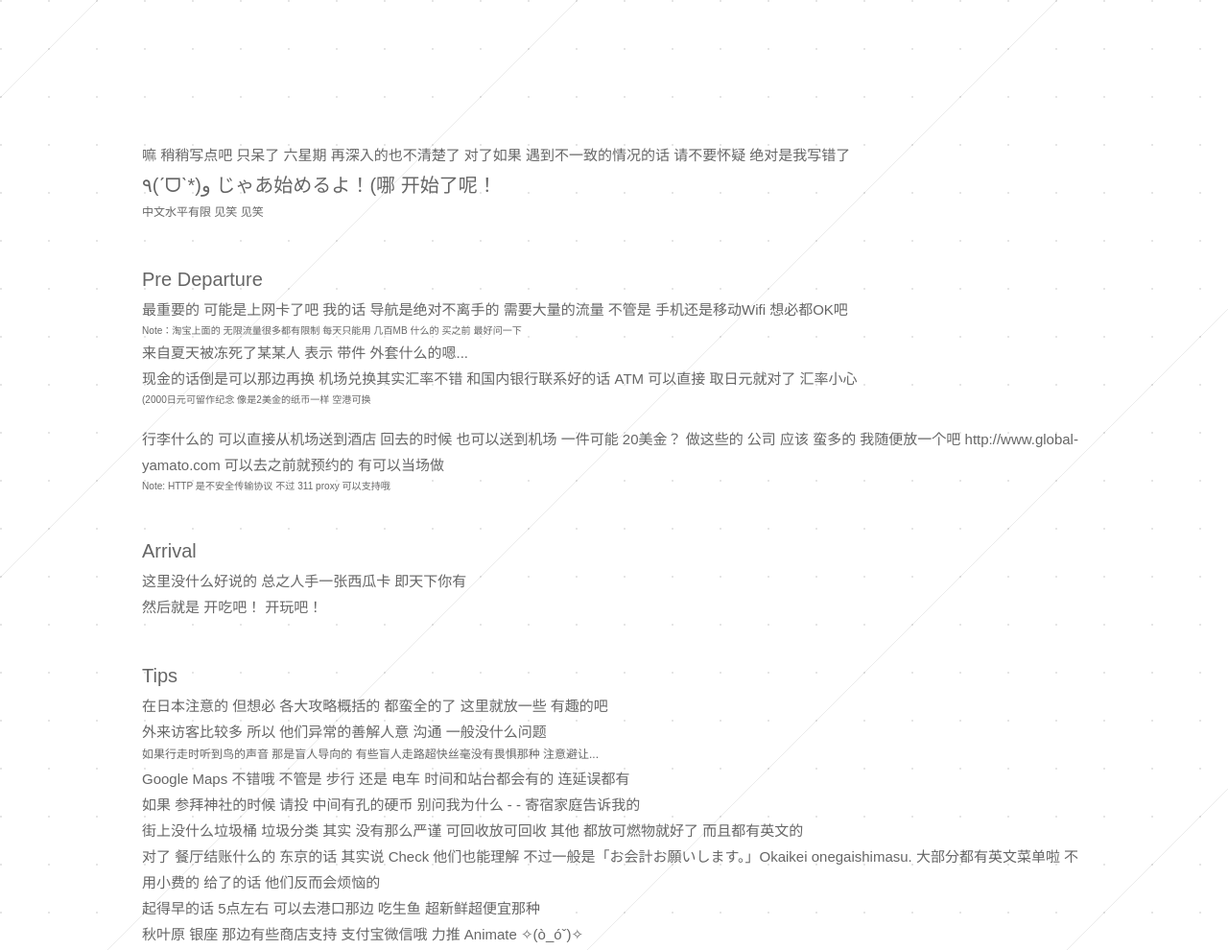
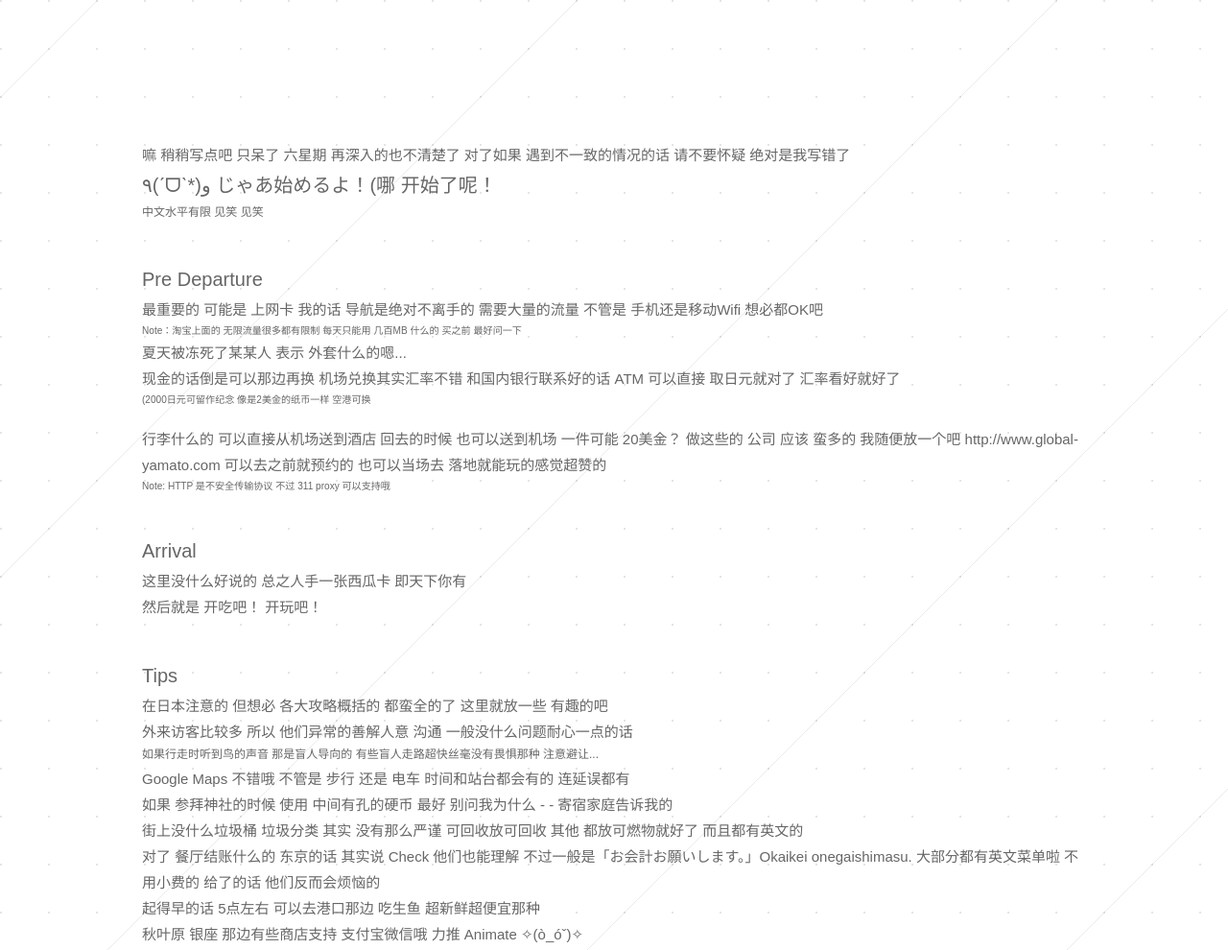
Before and after one commit to team-cirno/CssaWeb, a website: page Tokyo.html in a window 1280 px wide. Shown: the top 990 px of the page at 96% size. Drawn offline with Linux system fonts and the light colour scheme; files whose address does not match are found by name.

Commit message:
Update Tokyo.html

```diff
--- a/Tokyo.html
+++ b/Tokyo.html
@@ -36,14 +36,14 @@
     </div>
     <div class="container">
       <p class="text20">Pre Departure</p>
-      <p class="text15">最重要的 可能是上网卡了吧 我的话 导航是绝对不离手的 需要大量的流量 不管是 手机还是移动Wifi 想必都OK吧</p>
+      <p class="text15">最重要的 可能是 上网卡 我的话 导航是绝对不离手的 需要大量的流量 不管是 手机还是移动Wifi 想必都OK吧</p>
       <p class="text10">Note：淘宝上面的 无限流量很多都有限制 每天只能用 几百MB 什么的 买之前 最好问一下 <br></p>
 
-      <p class="text15">来自夏天被冻死了某某人 表示 带件 外套什么的嗯...</p>
-      <p class="text15">现金的话倒是可以那边再换 机场兑换其实汇率不错 和国内银行联系好的话 ATM 可以直接 取日元就对了 汇率小心</p>
+      <p class="text15">夏天被冻死了某某人 表示 外套什么的嗯...</p>
+      <p class="text15">现金的话倒是可以那边再换 机场兑换其实汇率不错 和国内银行联系好的话 ATM 可以直接 取日元就对了 汇率看好就好了</p>
       <p class="text10">(2000日元可留作纪念 像是2美金的纸币一样 空港可换<br></p>
       <p class="text10"><br></p>
-      <p class="text15">行李什么的 可以直接从机场送到酒店 回去的时候 也可以送到机场 一件可能 20美金？ 做这些的 公司 应该 蛮多的 我随便放一个吧 <a href="http://www.global-yamato.com">http://www.global-yamato.com</a> 可以去之前就预约的 有可以当场做</p>
+      <p class="text15">行李什么的 可以直接从机场送到酒店 回去的时候 也可以送到机场 一件可能 20美金？ 做这些的 公司 应该 蛮多的 我随便放一个吧 <a href="http://www.global-yamato.com">http://www.global-yamato.com</a> 可以去之前就预约的 也可以当场去 落地就能玩的感觉超赞的 </p>
       <p class="text10">Note: HTTP 是不安全传输协议 不过 311 proxy 可以支持哦<br></p>
     </div>
     <div class="container">
@@ -54,10 +54,10 @@
     <div class="container">
       <p class="text20">Tips</p>
       <p class="text15">在日本注意的 但想必 各大攻略概括的 都蛮全的了 这里就放一些 有趣的吧</p>
-      <p class="text15">外来访客比较多 所以 他们异常的善解人意 沟通 一般没什么问题</p>
+      <p class="text15">外来访客比较多 所以 他们异常的善解人意 沟通 一般没什么问题耐心一点的话</p>
       <p class="test15">如果行走时听到鸟的声音 那是盲人导向的 有些盲人走路超快丝毫没有畏惧那种 注意避让...</p>
       <p class="text15">Google Maps 不错哦 不管是 步行 还是 电车 时间和站台都会有的 连延误都有</p>
-      <p class="text15">如果 参拜神社的时候 请投 中间有孔的硬币 别问我为什么 - - 寄宿家庭告诉我的</p>
+      <p class="text15">如果 参拜神社的时候 使用 中间有孔的硬币 最好 别问我为什么 - - 寄宿家庭告诉我的</p>
       <p class="text15">街上没什么垃圾桶 垃圾分类 其实 没有那么严谨 可回收放可回收 其他 都放可燃物就好了 而且都有英文的</p>
       <p class="text15">对了 餐厅结账什么的 东京的话 其实说 Check 他们也能理解 不过一般是「お会計お願いします。」Okaikei onegaishimasu. 大部分都有英文菜单啦 不用小费的 给了的话 他们反而会烦恼的</p>
       <p class="text15">起得早的话 5点左右 可以去港口那边 吃生鱼 超新鲜超便宜那种</p>
@@ -143,9 +143,8 @@
       </table>
     </div>
     <div class="container">
-      <p class="text15">差不多了吧 大概 天气不错的时候不妨看看天 对比 国内和State College 有 不一样的感觉嗯</p>
+      <p class="text15">差不多了吧 想起来的时候不妨望望天空 不太一样呢 对比 国内和State College 之前在想啊 为什么动漫里面天空那么美 之后发现 原来是这样的啊</p>
       <p class="text10">昆明怎么样(重感冒 发烧 高原反应 真是美好的回忆呢 完全没有怨念哦 绝对没有的 嗯...没错...)不清楚啦 可能会好一些吧 反正 浙江 北京 厦门全都是一样的 是完全看不到天的</p>
-
       <br>
       <p class="text20">終わりました</p>
     </div>
```
